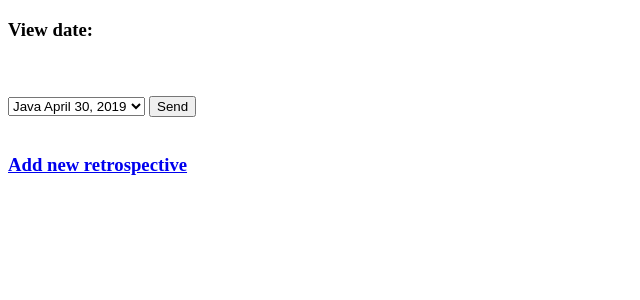
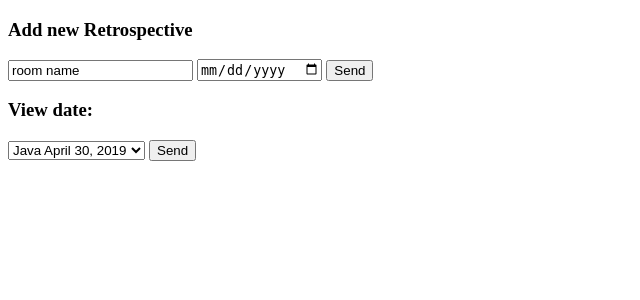
Before and after one commit to kamilbednarczyk/retrospective, a Django app: page / in a window 1280 px wide. Shown: the top 300 px of the page, without its empty margins (0-640 px from the left). Run offline with Django 3.2, Linux system fonts and the light colour scheme; data comes from the database, SQL or seed files in the repository.

Commit message:
Implement add new retro form

```diff
--- a/retrospective/retro_cool/templates/retro_cool/base.html
+++ b/retrospective/retro_cool/templates/retro_cool/base.html
@@ -5,6 +5,11 @@
     <link rel="stylesheet" type="text/css" href="{% static 'retro_cool/assets/main.css' %}"/>
 </head>
 <body>
+
+{% block createRetro %}
+
+{% endblock %}
+
 
 {% block content %}
 
--- /dev/null
+++ b/retrospective/retro_cool/templates/retro_cool/createRetro.html
@@ -0,0 +1,12 @@
+{% extends "retro_cool/base.html" %}
+
+{% block createRetro %}
+
+<h3>Add new Retrospective</h3>
+<form action="add" method="post">{% csrf_token %}
+    <input type="text" value="room name" name="newRoom">
+    <input type="date" name="newDate">
+    <input type="submit" class="btn" value="Send" name="retroSubmit">
+</form>
+
+{% endblock %}
--- a/retrospective/retro_cool/templates/retro_cool/main.html
+++ b/retrospective/retro_cool/templates/retro_cool/main.html
@@ -1,6 +1,7 @@
-{% extends "retro_cool/base.html" %}
+{% extends "retro_cool/createRetro.html" %}
+
 {% block content %}
-<h3> View date: </h3></br>
+<h3> View date: </h3>
 <h3>{{args.items}}</h3>
 <form action="#" method="GET">
     <select name="retro">
@@ -9,7 +10,6 @@
     {% endfor %}
     </select>
     <input type="submit" class="btn" value="Send" name="namesubmit">
-</form></br>
-<h3><a href="/add">Add new retrospective</a></h3>
+</form>
 
 {% endblock %}
```
